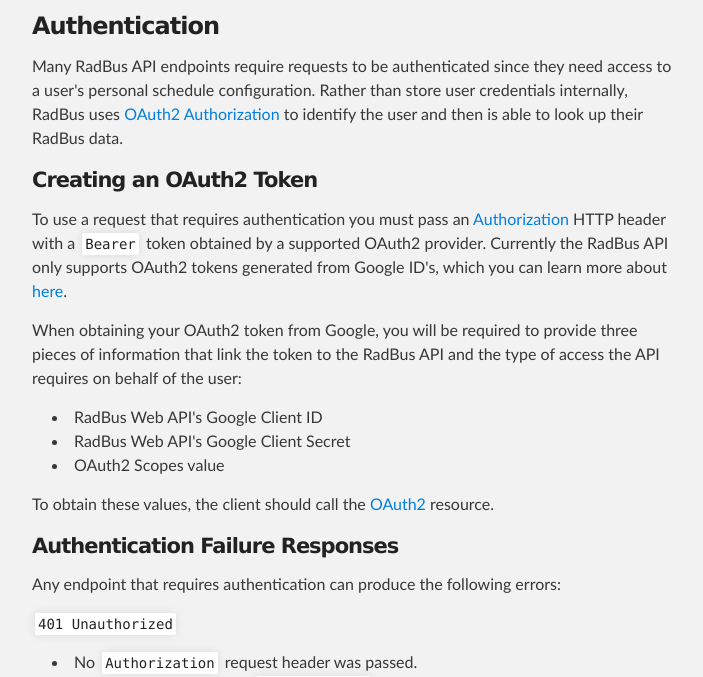
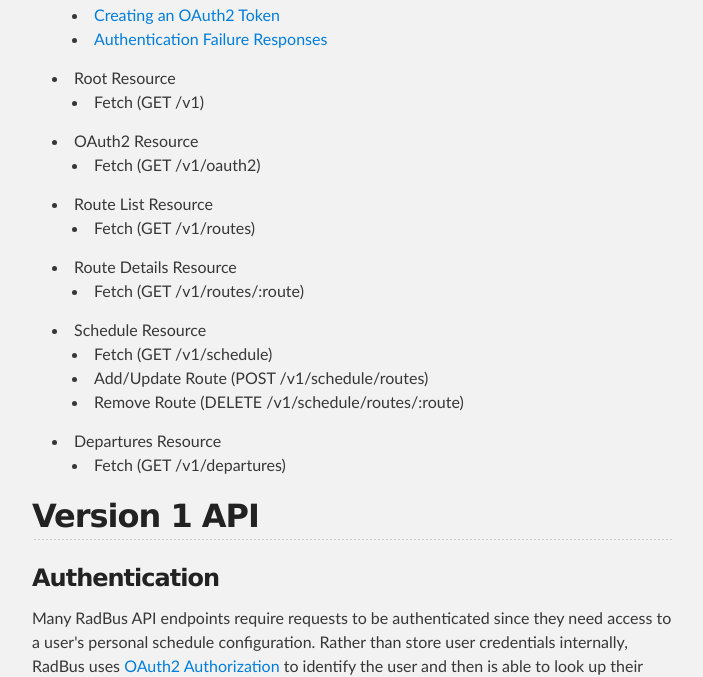
Before and after one commit to RadBus/api, a plain HTML site: page index.html in a window 1280 px wide. Shown: the part 629-1306 px from the top of the page, without its empty margins (288-991 px from the left). Drawn offline with Linux system fonts and the light colour scheme.

Commit message:
Create gh-pages branch via GitHub

```diff
--- a/index.html
+++ b/index.html
@@ -37,7 +37,56 @@
 
 <p>The following documentation can be used by developers to understand how to properly call the RadBus API.</p>
 
-<h2>
+<p><a href="version-1-api">Version 1 API</a></p>
+
+<ul>
+<li>
+<a href="authentication">Authentication</a>
+
+<ul>
+<li><a href="creating-an-oauth2-token">Creating an OAuth2 Token</a></li>
+<li><a href="authentication-failure-responses">Authentication Failure Responses</a></li>
+</ul>
+</li>
+<li>Root Resource
+
+<ul>
+<li>Fetch (GET /v1)</li>
+</ul>
+</li>
+<li>OAuth2 Resource
+
+<ul>
+<li>Fetch (GET /v1/oauth2)</li>
+</ul>
+</li>
+<li>Route List Resource
+
+<ul>
+<li>Fetch (GET /v1/routes)</li>
+</ul>
+</li>
+<li>Route Details Resource
+
+<ul>
+<li>Fetch (GET /v1/routes/:route)</li>
+</ul>
+</li>
+<li>Schedule Resource
+
+<ul>
+<li>Fetch (GET /v1/schedule)</li>
+<li>Add/Update Route (POST /v1/schedule/routes)</li>
+<li>Remove Route (DELETE /v1/schedule/routes/:route)</li>
+</ul>
+</li>
+<li>Departures Resource
+
+<ul>
+<li>Fetch (GET /v1/departures)</li>
+</ul>
+</li>
+</ul><h2>
 <a name="version-1-api" class="anchor" href="#version-1-api"><span class="octicon octicon-link"></span></a>Version 1 API</h2>
 
 <h3>
```
Also changed, not shown: params.json (+1 -1 lines).
